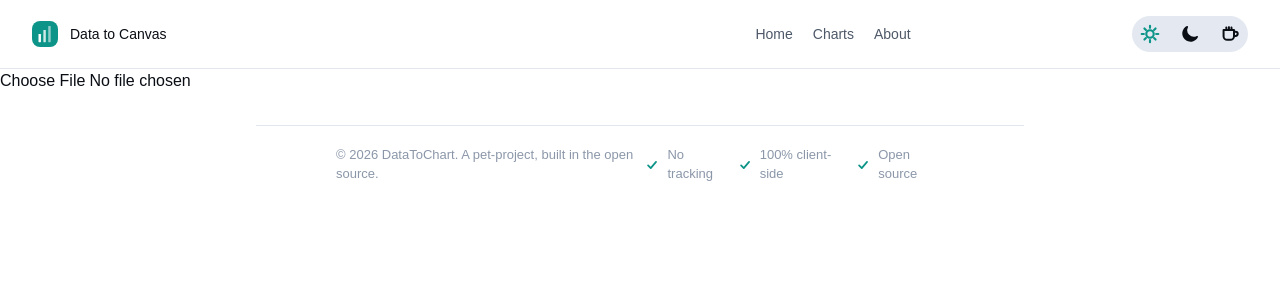
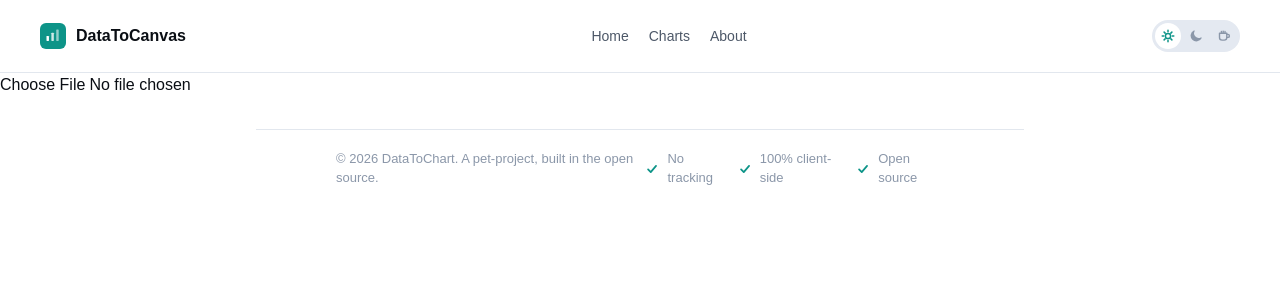
Before and after one commit to nazarenko-by/DataToCanvas, a Next.js app: page / in a window 1280 px wide. Shown: the top 300 px of the page. Built offline with nearby package versions, Linux system fonts and the light colour scheme.

Commit message:
header: cosmetic menu & themes switcher

```diff
--- a/src/assets/icons.tsx
+++ b/src/assets/icons.tsx
@@ -5,9 +5,9 @@ type IconProps = SVGProps<SVGSVGElement>;
 // ── Brand mark ──────────────────────────────────────────────────────────────
 const LogoMark = (p: IconProps) => (
 	<svg width={32} height={32} viewBox="0 0 32 32" fill="none" {...p}>
-		<rect x="8" y="16" width="3" height="10" rx="0.6" fill="currentColor" />
-		<rect x="14" y="11" width="3" height="15" rx="0.6" fill="currentColor" opacity="0.8" />
-		<rect x="20" y="6" width="3" height="20" rx="0.6" fill="currentColor" opacity="0.55" />
+		<rect x="8" y="16" width="3" height="6" rx="0.6" fill="currentColor" />
+		<rect x="14" y="12" width="3" height="10" rx="0.6" fill="currentColor" opacity="0.8" />
+		<rect x="20" y="8" width="3" height="14" rx="0.6" fill="currentColor" opacity="0.55" />
 	</svg>
 );
 
--- a/src/components/Header/ThemeSwitcher.tsx
+++ b/src/components/Header/ThemeSwitcher.tsx
@@ -12,15 +12,18 @@ const ThemeSwitcher = () => {
 		setTheme(theme);
 	};
 	return (
-		<div className="theme-switcher flex rounded-full gap-5 color-text-3 bg-surface-3 p-2">
+		<div className="theme-switcher flex rounded-full gap-0.5 color-text-2 bg-surface-3 p-0.75">
 			{THEMES.map((theme) => (
 				<button
 					key={theme}
-					className={cn("rounded-full hover:text-text-2", { "text-accent": activeTheme === theme })}
+					className={cn("rounded-full text-text-3 p-1.5", {
+						"text-accent bg-surface": activeTheme === theme,
+						"hover:text-text-2": activeTheme !== theme,
+					})}
 					title={`Switch to ${theme} theme`}
 					onClick={() => themeSwitcher(theme)}
 				>
-					{ThemesIcons({ theme, p: { className: "w-5 h-5" } })}
+					{ThemesIcons({ theme, p: { className: "w-3.5 h-3.5" } })}
 				</button>
 			))}
 		</div>
--- a/src/components/Header/index.tsx
+++ b/src/components/Header/index.tsx
@@ -10,14 +10,14 @@ const ThemeSwitcher = dynamic(() => import("@src/components/Header/ThemeSwitcher
 
 const Header = () => {
 	return (
-		<header className="w-full flex gap-5 justify-between items-center sticky top-0 z-[9999] p-4 xl:px-8 bg-background/80 backdrop-blur-sm border-b border-border text-sm">
-			<div className="logo flex gap-3 items-center">
-				<LogoMark width={26} height={26} className="text-surface bg-accent rounded-lg" />
-				<div className="logo-text w-116">Data to Canvas</div>
+		<header className="w-full flex gap-5 justify-between items-center sticky top-0 z-[9999] p-5 xl:px-10 bg-background/80 backdrop-blur-sm border-b border-border text-sm">
+			<div className="logo flex gap-2.5 items-center">
+				<LogoMark width={26} height={26} className="text-surface bg-accent rounded-md" />
+				<div className="logo-text font-bold text-[16px]">DataToCanvas</div>
 			</div>
 			<div className="menu flex gap-5 items-center text-text-2">
 				{MENU_ITEMS.map((item) => (
-					<a key={item.href} href={item.href} className="hover:text-text">
+					<a key={item.href} href={item.href} className="hover:text-text active:text-accent">
 						{item.label}
 					</a>
 				))}
```
